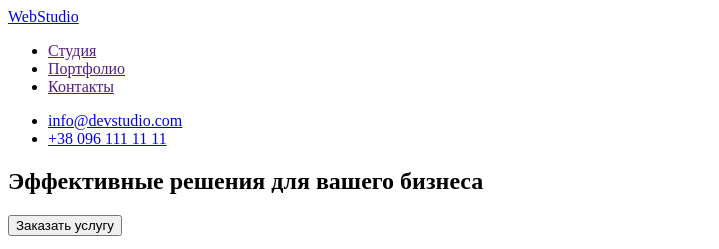
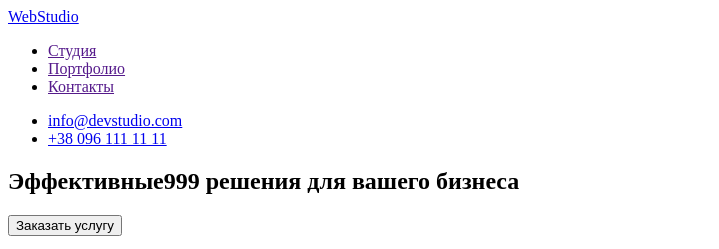
Before and after one commit to ArtemH-cyber/goit-markup-hw-01, a plain HTML site: page index.html in a window 1280 px wide. Shown: the top 249 px of the page, without its empty margins (0-719 px from the left). Drawn offline with Linux system fonts and the light colour scheme; files whose address does not match are found by name.

Commit message:
набрал 999
набр 999

```diff
--- a/index.html
+++ b/index.html
@@ -36,7 +36,7 @@
 
     <main>
         <section>
-            <h1>Эффективные решения для вашего бизнеса</h1>
+            <h1>Эффективные999 решения для вашего бизнеса</h1>
             <button type="button">Заказать услугу</button>
         </section>
 
```
